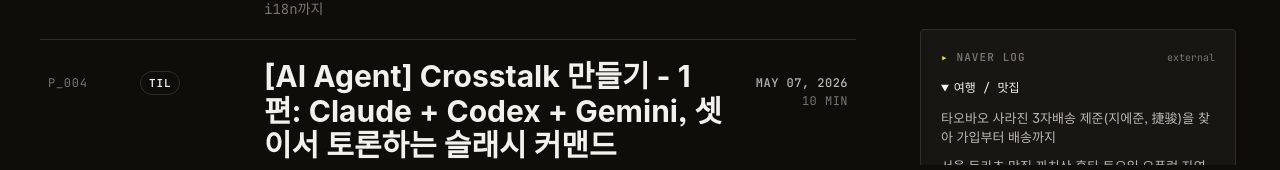
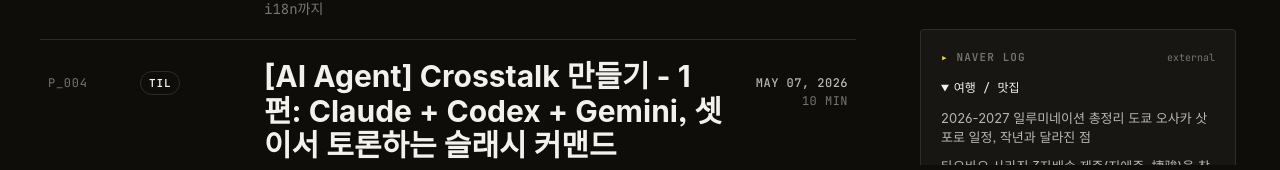
Before and after one commit to dongsik93/dongsik93.github.io, a Jekyll site: the page built from index.html, in a window 1280 px wide and 900 px high, scrolled down 601 px. Shown: the part 711-881 px from the top of the window. Built offline with Jekyll 4.4.1, drawn with Linux system fonts in a browser that asks for light colours; some web fonts are replaced; the list of posts is cut into pages by our own code; some of the changed text lies outside the part shown.

Commit message:
Add illumination 2026-2027 guide backlink

```diff
--- a/_includes/blogs.html
+++ b/_includes/blogs.html
@@ -5,6 +5,7 @@
 <details>
   <summary>✈️ 여행 후기</summary>
   <ul class="list-inline">
+    <li><small><a href="https://m.blog.naver.com/econ_view/224480404007" target="_blank" rel="noopener noreferrer">2026-2027 일루미네이션 총정리 도쿄 오사카 삿포로 일정, 작년과 달라진 점</a></small></li>
     <li><small><a href="https://m.blog.naver.com/econ_view/224473445304" target="_blank" rel="noopener noreferrer">타오바오 사라진 3자배송 제준(지에준, 捷骏)을 찾아 가입부터 배송까지</a></small></li>
     <li><small><a href="https://m.blog.naver.com/econ_view/224474852096" target="_blank" rel="noopener noreferrer">서울 돈카츠 맛집 까치산 훈타 토요일 오픈런 자연양돈/난축맛돈/지례흑돈 후기</a></small></li>
     <li><small><a href="https://m.blog.naver.com/econ_view/224471420105" target="_blank" rel="noopener noreferrer">후쿠오카 크리스마스 마켓 2026 일정, 하카타·텐진 영업시간과 휴무일</a></small></li>
```
